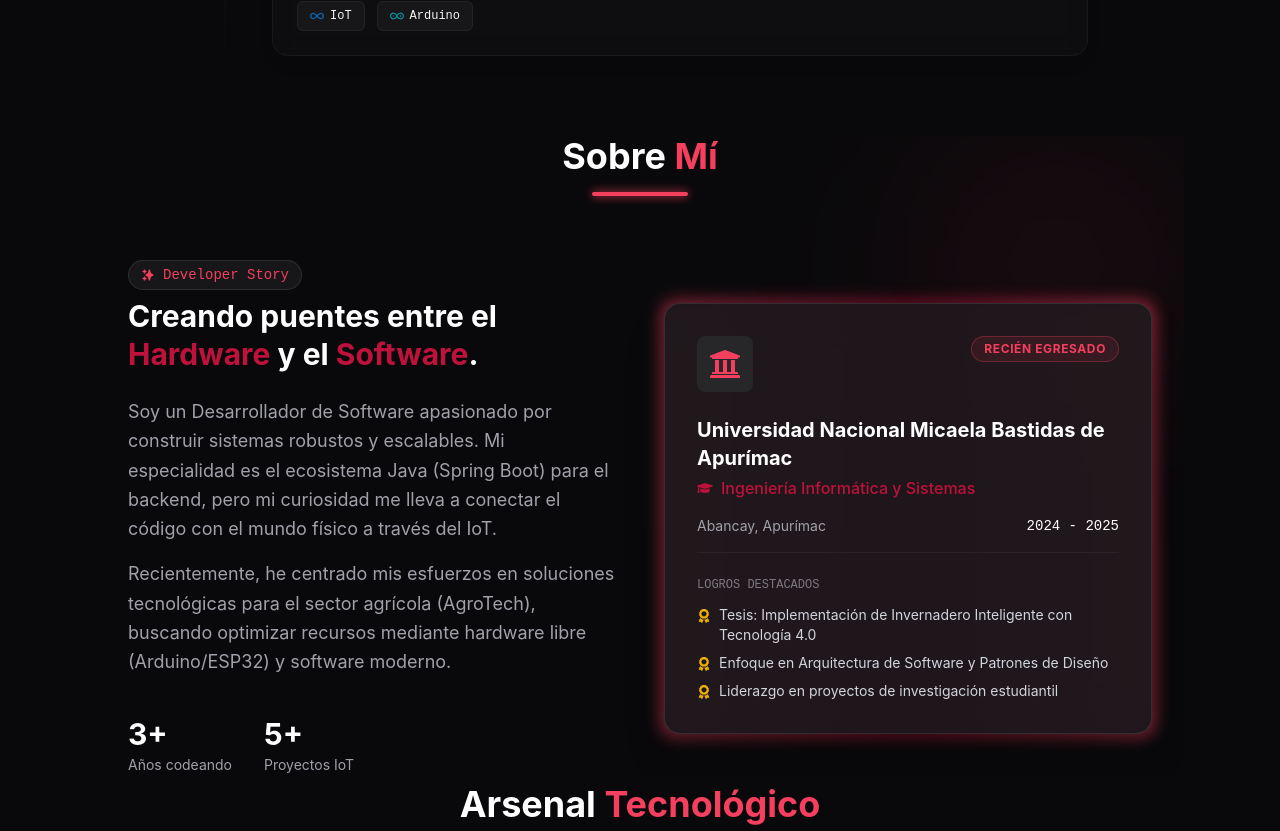
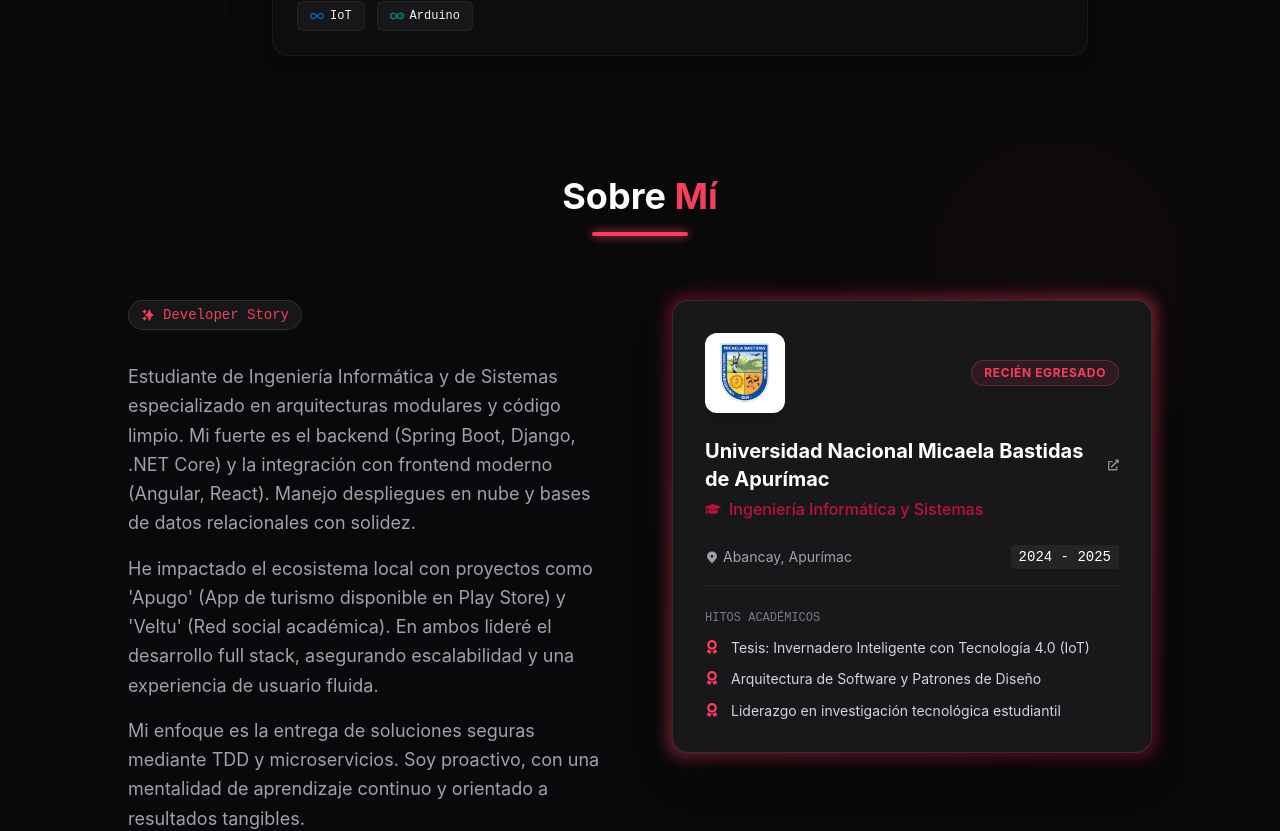
Before and after one commit to Luis3Fernando/Luis3Fernando, a React (Vite) app: page / in a window 1280 px wide. Shown: the part 2126-2957 px from the top of the page. Built offline with nearby package versions, Linux system fonts and the light colour scheme.

Commit message:
Feat: Cambios en sobre

```diff
--- a/src/assets/icons/index.ts
+++ b/src/assets/icons/index.ts
@@ -1 +1,2 @@
 export { default as ReactIcon } from './react.svg'
+export { default as LogoUnamba } from './unamba.png'
--- a/src/components/sections/About.tsx
+++ b/src/components/sections/About.tsx
@@ -1,96 +1,106 @@
 import React from 'react';
 import { motion } from 'framer-motion';
-import { FaUniversity, FaGraduationCap, FaAward } from 'react-icons/fa';
-import { HiSparkles } from 'react-icons/hi';
+import { FaGraduationCap, FaAward, FaExternalLinkAlt } from 'react-icons/fa';
+import { HiSparkles, HiLocationMarker } from 'react-icons/hi';
 import { ABOUT_DATA } from '@data/about';
 
 const About: React.FC = () => {
   return (
-    <section className="relative px-4 md:px-8 overflow-hidden">
-      <div className="absolute top-0 right-0 w-64 h-64 bg-neon/10 blur-[100px] rounded-full pointer-events-none"></div>
-      <div className="max-w-6xl mx-auto">
+    <section className="relative py-8 md:py-10 px-4 md:px-8 overflow-hidden" id="about">
+      <div className="absolute top-0 right-0 w-64 h-64 bg-neon/5 blur-[100px] rounded-full pointer-events-none"></div>
+      <div className="max-w-7xl mx-auto">
         <motion.div
           initial={{ opacity: 0, y: -20 }}
           whileInView={{ opacity: 1, y: 0 }}
           viewport={{ once: true }}
-          className="text-center mb-16"
+          className="text-center mb-12 md:mb-16"
         >
           <h2 className="text-3xl md:text-4xl font-bold text-white mb-4">
             Sobre <span className="text-neon">Mí</span>
           </h2>
-          <div className="h-1 w-24 bg-neon mx-auto rounded-full shadow-[0_0_10px_var(--color-neon)]"></div>
+          <div className="h-1 w-20 md:w-24 bg-neon mx-auto rounded-full shadow-[0_0_10px_var(--color-neon)]"></div>
         </motion.div>
-        <div className="grid grid-cols-1 lg:grid-cols-2 gap-12 items-center">
+        <div className="grid grid-cols-1 lg:grid-cols-2 gap-12 lg:gap-16 items-start">
           <motion.div
-            initial={{ opacity: 0, x: -50 }}
+            initial={{ opacity: 0, x: -30 }}
             whileInView={{ opacity: 1, x: 0 }}
             viewport={{ once: true }}
             transition={{ duration: 0.6 }}
-            className="space-y-6"
+            className="space-y-6 md:space-y-8"
           >
-            <div className="inline-flex items-center gap-2 px-3 py-1 rounded-full bg-space-accent/50 border border-white/10 text-neon text-sm font-mono mb-2">
+            <div className="inline-flex items-center gap-2 px-3 py-1 rounded-full bg-space-accent/50 border border-white/10 text-neon text-xs md:text-sm font-mono">
               <HiSparkles />
               <span>Developer Story</span>
             </div>
-
-            <h3 className="text-3xl font-bold text-white leading-tight">
-              Creando puentes entre el <br />
-              <span className="text-primary">Hardware</span> y el <span className="text-primary">Software</span>.
-            </h3>
-
-            <div className="space-y-4 text-text-muted text-lg leading-relaxed">
+            <div className="space-y-4 text-text-muted text-base md:text-lg leading-relaxed text-justify md:text-left">
               {ABOUT_DATA.description.map((paragraph, index) => (
                 <p key={index}>{paragraph}</p>
               ))}
             </div>
-            <div className="flex gap-8 pt-4">
+            <div className="grid grid-cols-2 gap-4 pt-4 border-t border-white/5">
               <div>
-                <span className="block text-3xl font-bold text-white">3+</span>
-                <span className="text-sm text-text-muted">Años codeando</span>
+                <span className="block text-3xl md:text-4xl font-bold text-white mb-1">2+</span>
+                <span className="text-sm text-text-muted">Años de Experiencia</span>
               </div>
               <div>
-                <span className="block text-3xl font-bold text-white">5+</span>
-                <span className="text-sm text-text-muted">Proyectos IoT</span>
+                <span className="block text-3xl md:text-4xl font-bold text-white mb-1">5+</span>
+                <span className="text-sm text-text-muted">Proyectos Desplegados</span>
               </div>
             </div>
           </motion.div>
           <motion.div
-            initial={{ opacity: 0, x: 50, rotate: 2 }}
-            whileInView={{ opacity: 1, x: 0, rotate: 0 }}
+            initial={{ opacity: 0, x: 30, y: 30 }}
+            whileInView={{ opacity: 1, x: 0, y: 0 }}
             viewport={{ once: true }}
             transition={{ duration: 0.6, delay: 0.2 }}
-            className="relative"
+            className="relative mt-4 lg:mt-0"
           >
-            <div className="absolute -inset-1 bg-linear-to-r from-neon via-primary to-neon rounded-2xl blur opacity-30 animate-pulse"></div>
-
-            <div className="relative bg-space-lighter/90 backdrop-blur-xl border border-white/10 p-8 rounded-2xl shadow-2xl">
-              <div className="flex items-start justify-between mb-6">
-                <div className="bg-space-accent p-3 rounded-lg text-neon">
-                  <FaUniversity size={32} />
+            <div className="absolute -inset-1 bg-linear-to-tr from-neon via-primary to-neon rounded-2xl blur opacity-20 animate-pulse"></div>
+            <div className="relative bg-space-lighter backdrop-blur-xl border border-white/10 p-6 md:p-8 rounded-2xl shadow-2xl">
+              <div className="flex flex-col sm:flex-row justify-between items-start sm:items-center gap-4 mb-6">
+                <div className="w-16 h-16 md:w-20 md:h-20 bg-white rounded-xl p-2 flex items-center justify-center shadow-lg overflow-hidden shrink-0">
+                  <img
+                    src={ABOUT_DATA.education.logo}
+                    alt="UNAMBA Logo"
+                    className="w-full h-full object-contain"
+                  />
                 </div>
-                <div className="px-3 py-1 bg-neon/10 border border-neon/30 text-neon rounded-full text-xs font-bold uppercase tracking-wider">
+                <div className="px-3 py-1 bg-neon/10 border border-neon/30 text-neon rounded-full text-xs font-bold uppercase tracking-wider self-start sm:self-auto">
                   {ABOUT_DATA.education.status}
                 </div>
               </div>
-              <h4 className="text-xl font-bold text-white mb-1">
-                {ABOUT_DATA.education.university}
-              </h4>
-              <p className="text-primary font-medium flex items-center gap-2 mb-4">
-                <FaGraduationCap />
-                {ABOUT_DATA.education.degree}
-              </p>
+              <div className="mb-6">
+                <a
+                  href={ABOUT_DATA.education.universityUrl}
+                  target="_blank"
+                  rel="noopener noreferrer"
+                  className="group inline-flex items-center gap-2 text-lg md:text-xl font-bold text-white hover:text-blue-500 transition-colors mb-1"
+                >
+                  {ABOUT_DATA.education.university}
+                  <FaExternalLinkAlt className="text-sm opacity-50 group-hover:opacity-100 transition-opacity" />
+                </a>
 
-              <div className="text-sm text-text-muted mb-6 flex justify-between border-b border-white/5 pb-4">
-                <span>{ABOUT_DATA.education.location}</span>
-                <span className="font-mono text-white">{ABOUT_DATA.education.year}</span>
+                <p className="text-primary font-medium flex items-center gap-2 text-sm md:text-base">
+                  <FaGraduationCap className="shrink-0" />
+                  {ABOUT_DATA.education.degree}
+                </p>
+              </div>
+              <div className="text-xs md:text-sm text-text-muted mb-6 flex flex-wrap justify-between gap-2 border-b border-white/5 pb-4">
+                <div className="flex items-center gap-1">
+                  <HiLocationMarker />
+                  <span>{ABOUT_DATA.education.location}</span>
+                </div>
+                <span className="font-mono text-white bg-white/5 px-2 py-0.5 rounded">
+                  {ABOUT_DATA.education.year}
+                </span>
               </div>
               <div className="space-y-3">
-                <p className="text-xs font-mono text-text-muted uppercase opacity-70">Logros Destacados</p>
-                <ul className="space-y-2">
+                <p className="text-xs font-mono text-text-muted uppercase opacity-70">Hitos Académicos</p>
+                <ul className="space-y-3">
                   {ABOUT_DATA.education.achievements.map((item, index) => (
-                    <li key={index} className="flex items-start gap-2 text-sm text-gray-300">
-                      <FaAward className="text-yellow-500 mt-1 shrink-0" />
-                      <span>{item}</span>
+                    <li key={index} className="flex items-start gap-3 text-sm text-gray-300">
+                      <FaAward className="text-neon mt-0.5 shrink-0" />
+                      <span className="leading-snug">{item}</span>
                     </li>
                   ))}
                 </ul>
--- a/src/data/about.ts
+++ b/src/data/about.ts
@@ -1,18 +1,23 @@
+import { LogoUnamba } from '@assets/icons';
+
 export const ABOUT_DATA = {
   description: [
-    "Soy un Desarrollador de Software apasionado por construir sistemas robustos y escalables. Mi especialidad es el ecosistema Java (Spring Boot) para el backend, pero mi curiosidad me lleva a conectar el código con el mundo físico a través del IoT.",
-    "Recientemente, he centrado mis esfuerzos en soluciones tecnológicas para el sector agrícola (AgroTech), buscando optimizar recursos mediante hardware libre (Arduino/ESP32) y software moderno."
+    "Estudiante de Ingeniería Informática y de Sistemas especializado en arquitecturas modulares y código limpio. Mi fuerte es el backend (Spring Boot, Django, .NET Core) y la integración con frontend moderno (Angular, React). Manejo despliegues en nube y bases de datos relacionales con solidez.",
+    "He impactado el ecosistema local con proyectos como 'Apugo' (App de turismo disponible en Play Store) y 'Veltu' (Red social académica). En ambos lideré el desarrollo full stack, asegurando escalabilidad y una experiencia de usuario fluida.",
+    "Mi enfoque es la entrega de soluciones seguras mediante TDD y microservicios. Soy proactivo, con una mentalidad de aprendizaje continuo y orientado a resultados tangibles."
   ],
   education: {
     university: "Universidad Nacional Micaela Bastidas de Apurímac",
+    universityUrl: "https://www.unamba.edu.pe",
+    logo: LogoUnamba,
     degree: "Ingeniería Informática y Sistemas",
     status: "Recién Egresado",
     year: "2024 - 2025",
     location: "Abancay, Apurímac",
     achievements: [
-      "Tesis: Implementación de Invernadero Inteligente con Tecnología 4.0",
-      "Enfoque en Arquitectura de Software y Patrones de Diseño",
-      "Liderazgo en proyectos de investigación estudiantil"
+      "Tesis: Invernadero Inteligente con Tecnología 4.0 (IoT)",
+      "Arquitectura de Software y Patrones de Diseño",
+      "Liderazgo en investigación tecnológica estudiantil"
     ]
   }
 };
```
Also changed, not shown: src/assets/icons/unamba.png (added).
